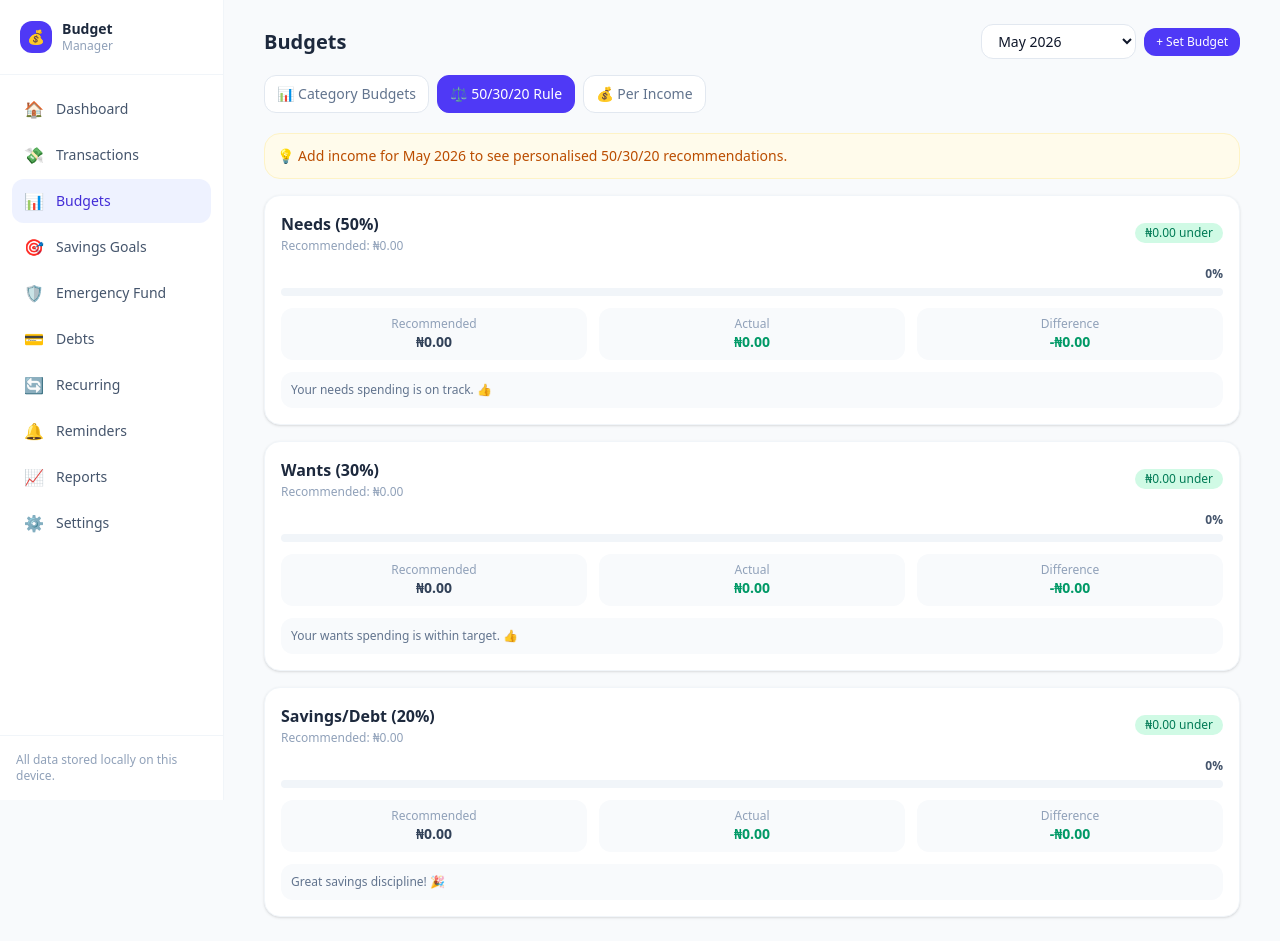
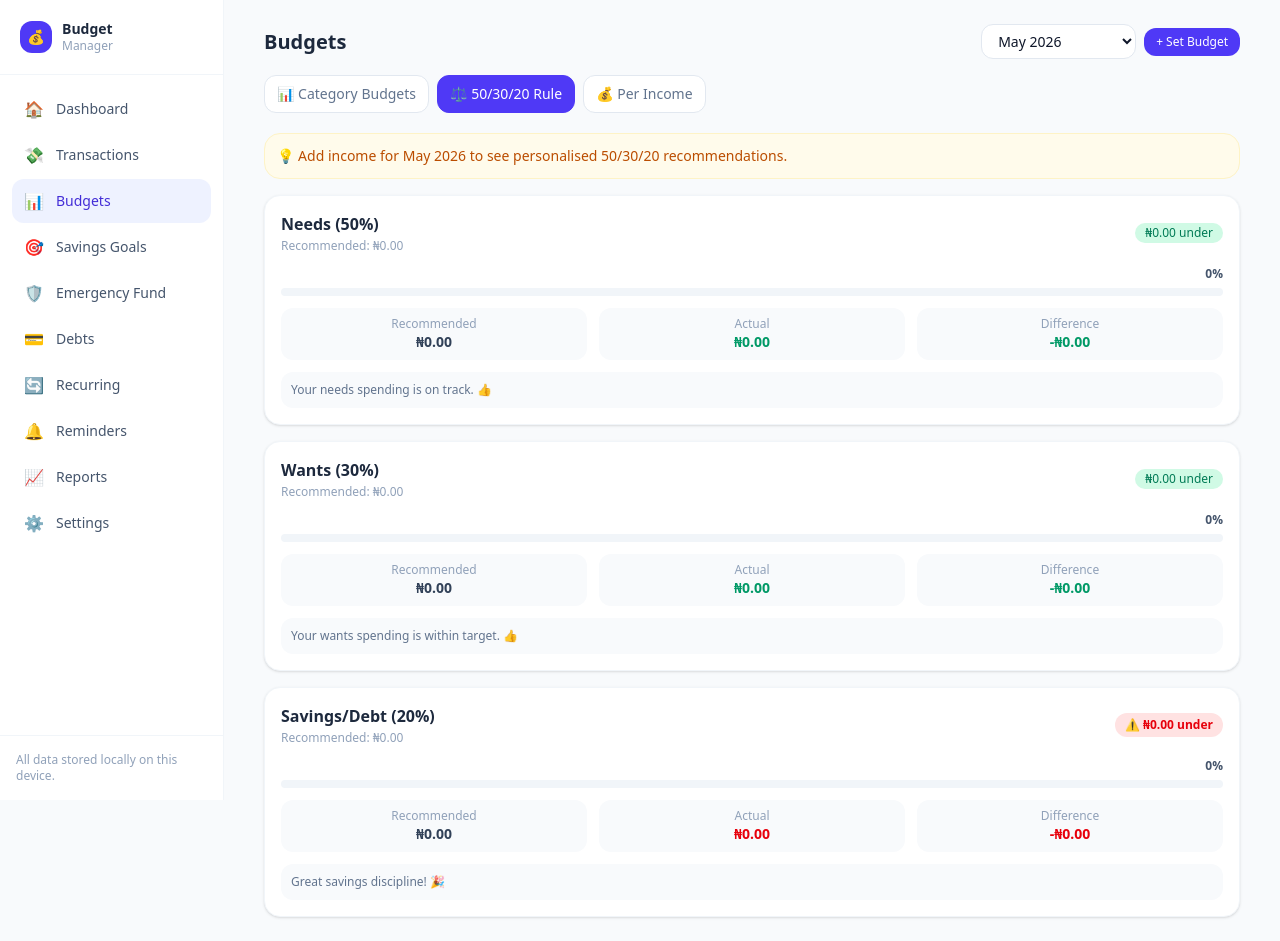
Before and after one commit to icents009/personal-budget-manager, a Next.js app: page /budgets in a window 1280 px wide. Both pictures are taken after a click on the button "⚖️ 50/30/20 Rule". Built offline with nearby package versions, Linux system fonts and the light colour scheme.

Commit message:
feat: dark green savings card when savings exceed 20% target

```diff
--- a/src/app/budgets/page.tsx
+++ b/src/app/budgets/page.tsx
@@ -305,38 +305,51 @@ export default function BudgetsPage() {
           {breakdown.map((item) => {
             const diff = item.actual - item.recommended;
             const isOver = diff > 0;
+            const isSavings = item.type === "saving_debt";
+            // For savings: over target = good (dark green). For needs/wants: over = bad (red).
+            const isGood = isSavings ? isOver : !isOver;
+            const cardBg = isSavings && isOver ? "bg-white border-green-300" : "bg-white border-slate-100";
+            const actualColor = isGood ? (isSavings && isOver ? "text-green-700 font-bold" : "text-emerald-600") : "text-red-600";
+            const diffColor = isGood ? (isSavings && isOver ? "text-green-700 font-bold" : "text-emerald-600") : "text-red-600";
+
             return (
-              <div key={item.label} className="bg-white rounded-2xl border border-slate-100 shadow-sm p-4">
+              <div key={item.label} className={`rounded-2xl border shadow-sm p-4 ${cardBg}`}>
                 <div className="flex justify-between items-center mb-3">
                   <div>
                     <p className="font-semibold text-slate-800">{item.label} ({item.target}%)</p>
                     <p className="text-xs text-slate-400 mt-0.5">Recommended: {formatCurrency(item.recommended, currency)}</p>
                   </div>
-                  <Badge variant={isOver ? "danger" : "success"}>
-                    {isOver ? `+${formatCurrency(diff, currency)} over` : `${formatCurrency(Math.abs(diff), currency)} under`}
-                  </Badge>
+                  {isSavings ? (
+                    <span className={`text-xs font-semibold px-2.5 py-1 rounded-full ${isOver ? "bg-green-100 text-green-700" : "bg-red-100 text-red-600"}`}>
+                      {isOver ? `🎉 +${formatCurrency(diff, currency)} extra saved` : `⚠️ ${formatCurrency(Math.abs(diff), currency)} under`}
+                    </span>
+                  ) : (
+                    <Badge variant={isOver ? "danger" : "success"}>
+                      {isOver ? `+${formatCurrency(diff, currency)} over` : `${formatCurrency(Math.abs(diff), currency)} under`}
+                    </Badge>
+                  )}
                 </div>
 
-                <ProgressBar value={item.recommended > 0 ? pct(item.actual, item.recommended) : 0} color={item.color} />
+                <ProgressBar value={item.recommended > 0 ? pct(item.actual, item.recommended) : 0} color={isSavings && isOver ? "bg-green-600" : item.color} />
 
                 <div className="grid grid-cols-3 gap-3 mt-3 text-center">
                   <div className="bg-slate-50 rounded-xl p-2">
                     <p className="text-xs text-slate-400">Recommended</p>
                     <p className="font-semibold text-sm text-slate-700">{formatCurrency(item.recommended, currency)}</p>
                   </div>
-                  <div className="bg-slate-50 rounded-xl p-2">
+                  <div className={`rounded-xl p-2 ${isSavings && isOver ? "bg-green-50" : "bg-slate-50"}`}>
                     <p className="text-xs text-slate-400">Actual</p>
-                    <p className={`font-semibold text-sm ${isOver ? "text-red-600" : "text-emerald-600"}`}>{formatCurrency(item.actual, currency)}</p>
+                    <p className={`font-semibold text-sm ${actualColor}`}>{formatCurrency(item.actual, currency)}</p>
                   </div>
-                  <div className="bg-slate-50 rounded-xl p-2">
+                  <div className={`rounded-xl p-2 ${isSavings && isOver ? "bg-green-50" : "bg-slate-50"}`}>
                     <p className="text-xs text-slate-400">Difference</p>
-                    <p className={`font-semibold text-sm ${isOver ? "text-red-600" : "text-emerald-600"}`}>
+                    <p className={`font-semibold text-sm ${diffColor}`}>
                       {isOver ? "+" : "-"}{formatCurrency(Math.abs(diff), currency)}
                     </p>
                   </div>
                 </div>
 
-                <p className="text-xs text-slate-500 mt-3 bg-slate-50 p-2.5 rounded-xl">{item.advice}</p>
+                <p className={`text-xs mt-3 p-2.5 rounded-xl ${isSavings && isOver ? "bg-green-50 text-green-700" : "bg-slate-50 text-slate-500"}`}>{item.advice}</p>
               </div>
             );
           })}
```
